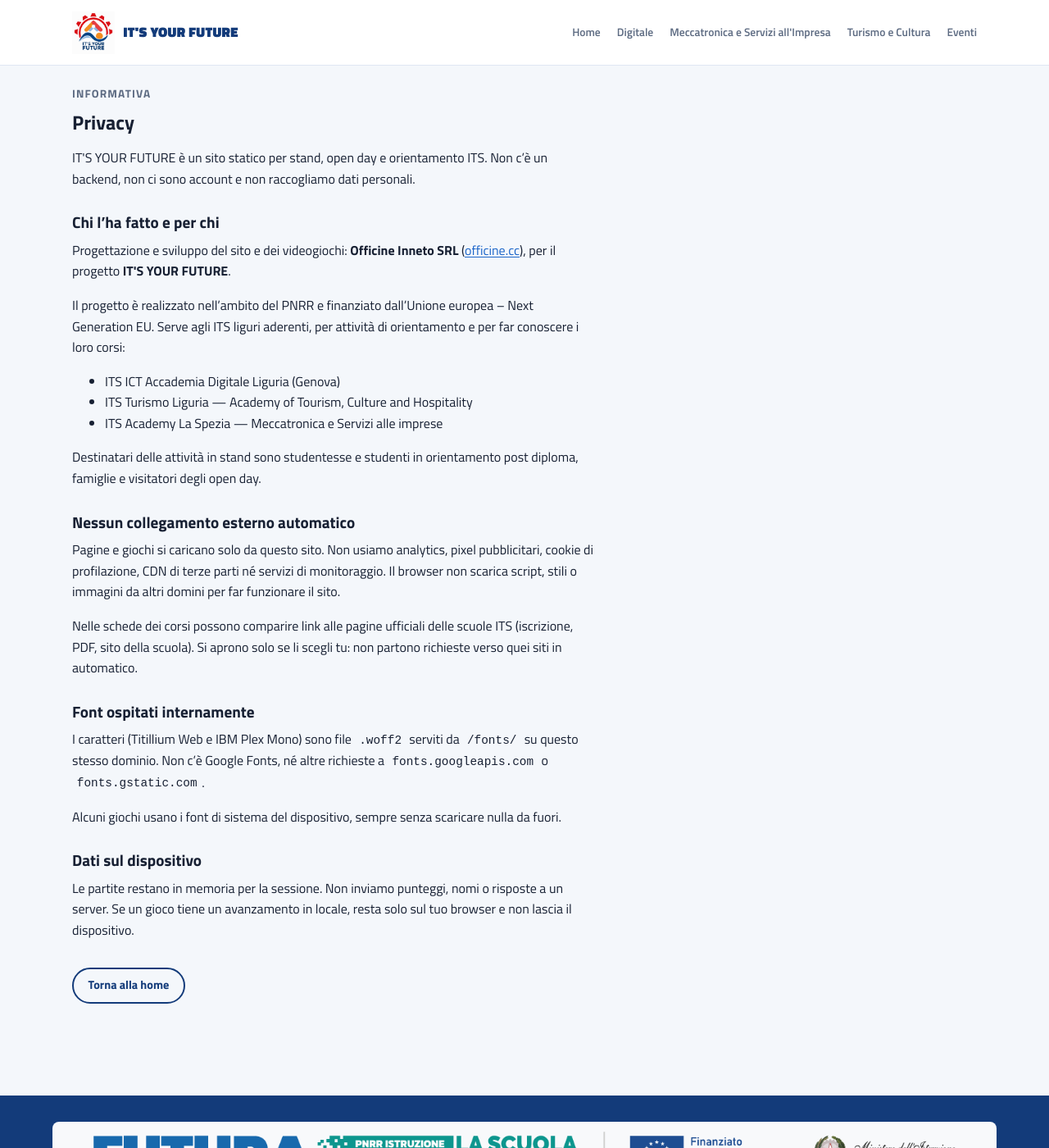
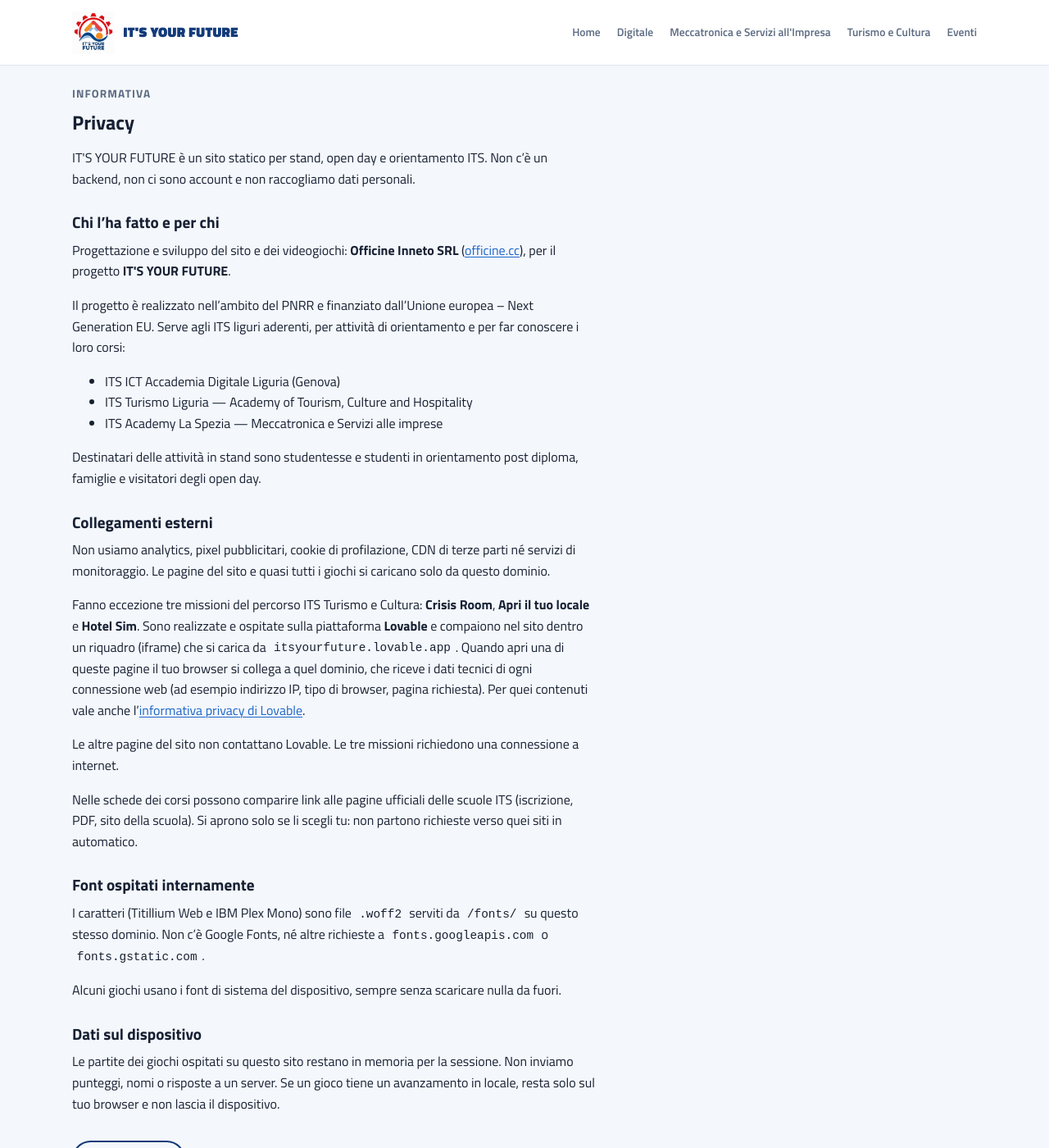
Before and after one commit to vongomben/its-your-future, a Jekyll site: the page built from privacy.md, in a window 1280 px wide and 1400 px high. Shown: the whole window at 82% size. Built offline with Jekyll 4.4.1, drawn with Linux system fonts in a browser that asks for light colours.

Commit message:
Disclose the Lovable-hosted Turismo missions on the privacy page.
Co-authored-by: Cursor <cursoragent@cursor.com>

```diff
--- a/privacy.md
+++ b/privacy.md
@@ -2,7 +2,7 @@
 layout: default
 title: "Privacy"
 permalink: /privacy/
-description: "IT'S YOUR FUTURE non carica risorse da altri siti: font, stili e giochi restano su questo dominio, per lo stand e per la privacy."
+description: "IT'S YOUR FUTURE non usa analytics né cookie di profilazione. Font, stili e quasi tutti i giochi restano su questo dominio; le tre missioni Turismo sono ospitate su Lovable."
 ---
 
 <article class="iyf-privacy">
@@ -20,8 +20,10 @@ description: "IT'S YOUR FUTURE non carica risorse da altri siti: font, stili e g
   </ul>
   <p>Destinatari delle attività in stand sono studentesse e studenti in orientamento post diploma, famiglie e visitatori degli open day.</p>
 
-  <h2>Nessun collegamento esterno automatico</h2>
-  <p>Pagine e giochi si caricano solo da questo sito. Non usiamo analytics, pixel pubblicitari, cookie di profilazione, CDN di terze parti né servizi di monitoraggio. Il browser non scarica script, stili o immagini da altri domini per far funzionare il sito.</p>
+  <h2>Collegamenti esterni</h2>
+  <p>Non usiamo analytics, pixel pubblicitari, cookie di profilazione, CDN di terze parti né servizi di monitoraggio. Le pagine del sito e quasi tutti i giochi si caricano solo da questo dominio.</p>
+  <p>Fanno eccezione tre missioni del percorso ITS Turismo e Cultura: <strong>Crisis Room</strong>, <strong>Apri il tuo locale</strong> e <strong>Hotel Sim</strong>. Sono realizzate e ospitate sulla piattaforma <strong>Lovable</strong> e compaiono nel sito dentro un riquadro (iframe) che si carica da <code>itsyourfuture.lovable.app</code>. Quando apri una di queste pagine il tuo browser si collega a quel dominio, che riceve i dati tecnici di ogni connessione web (ad esempio indirizzo IP, tipo di browser, pagina richiesta). Per quei contenuti vale anche l’<a href="https://lovable.dev/privacy" target="_blank" rel="noopener">informativa privacy di Lovable</a>.</p>
+  <p>Le altre pagine del sito non contattano Lovable. Le tre missioni richiedono una connessione a internet.</p>
   <p>Nelle schede dei corsi possono comparire link alle pagine ufficiali delle scuole ITS (iscrizione, PDF, sito della scuola). Si aprono solo se li scegli tu: non partono richieste verso quei siti in automatico.</p>
 
   <h2>Font ospitati internamente</h2>
@@ -29,7 +31,7 @@ description: "IT'S YOUR FUTURE non carica risorse da altri siti: font, stili e g
   <p>Alcuni giochi usano i font di sistema del dispositivo, sempre senza scaricare nulla da fuori.</p>
 
   <h2>Dati sul dispositivo</h2>
-  <p>Le partite restano in memoria per la sessione. Non inviamo punteggi, nomi o risposte a un server. Se un gioco tiene un avanzamento in locale, resta solo sul tuo browser e non lascia il dispositivo.</p>
+  <p>Le partite dei giochi ospitati su questo sito restano in memoria per la sessione. Non inviamo punteggi, nomi o risposte a un server. Se un gioco tiene un avanzamento in locale, resta solo sul tuo browser e non lascia il dispositivo.</p>
 
   <p><a class="iyf-btn iyf-btn--outline" href="{{ '/' | relative_url }}">Torna alla home</a></p>
 </article>
```
